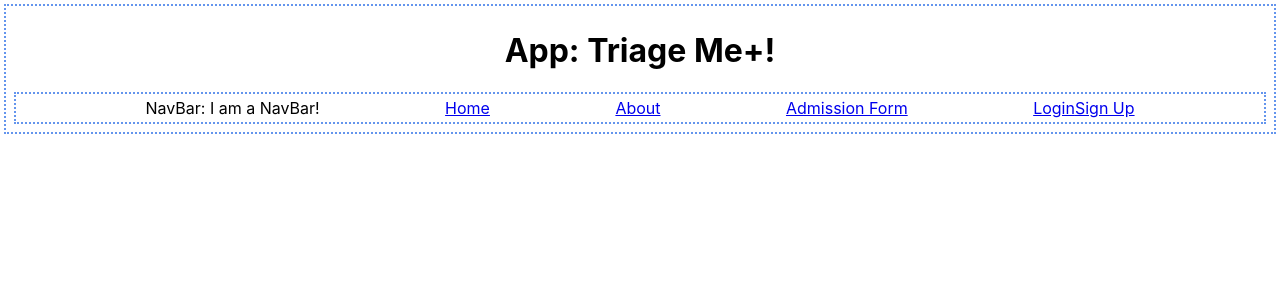
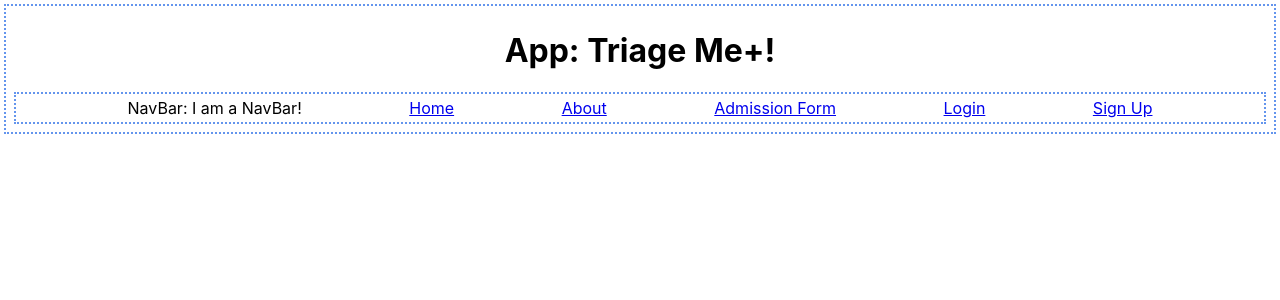
Before and after one commit to robified/react_triageMe, a React (Create React App) app: page / in a window 1280 px wide. Shown: the top 300 px of the page. Built offline with nearby package versions, Linux system fonts and the light colour scheme.

Commit message:
Change navUser from div to React.fragment.

```diff
--- a/src/components/NavBar/NavBar.jsx
+++ b/src/components/NavBar/NavBar.jsx
@@ -13,14 +13,14 @@ const NavBar = (props) => {
         </>
 
     let navUser = props.user ?
-      <div>
+      <>
         <Link to='' onClick={props.handleLogout}>
             Logout
         </Link>
         <span>WELCOME, {props.user.name}</span>
-      </div>
+      </>
       :
-      <div>
+      <>
         <Link to='/login'>
             Login
         </Link>
@@ -28,7 +28,7 @@ const NavBar = (props) => {
         <Link to='/signup'>
             Sign Up
         </Link>
-      </div>;
+      </>;
 
     return (
         <div className={`component ${styles.NavBar}`}>
```
